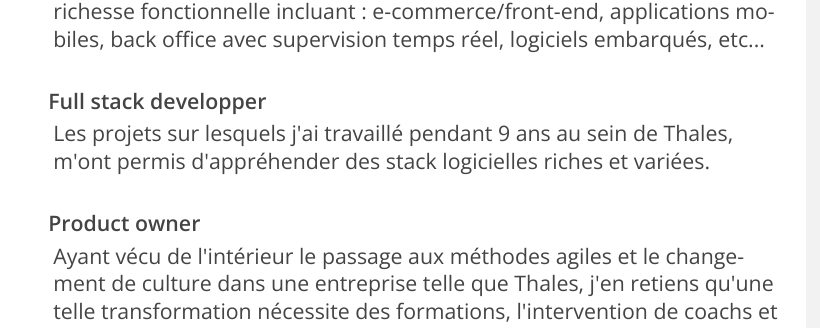
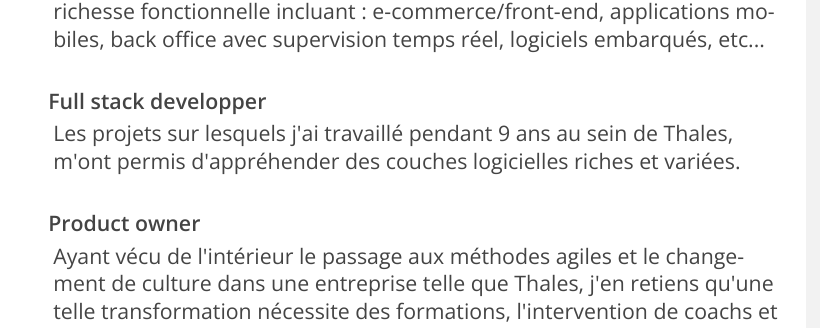
Before and after one commit to jbigman/jeremiegambin.github.io, a plain HTML site: page index.html in a window 1280 px wide. Shown: the part 310-638 px from the top of the page, 0-820 px from the left. Drawn offline with nearby package versions, Linux system fonts and the light colour scheme.

Commit message:
Update index.html

```diff
--- a/index.html
+++ b/index.html
@@ -33,7 +33,7 @@
                         <span class="bold">Full stack developper</span>
                         <div style="padding-left: 5px">
                             Les projets sur lesquels j'ai travaillé pendant 9 ans au sein de Thales, m'ont permis
-                            d'appréhender des stack logicielles riches et variées.
+                            d'appréhender des couches logicielles riches et variées.
                             <br/>
                             <br/>
                         </div>
```
